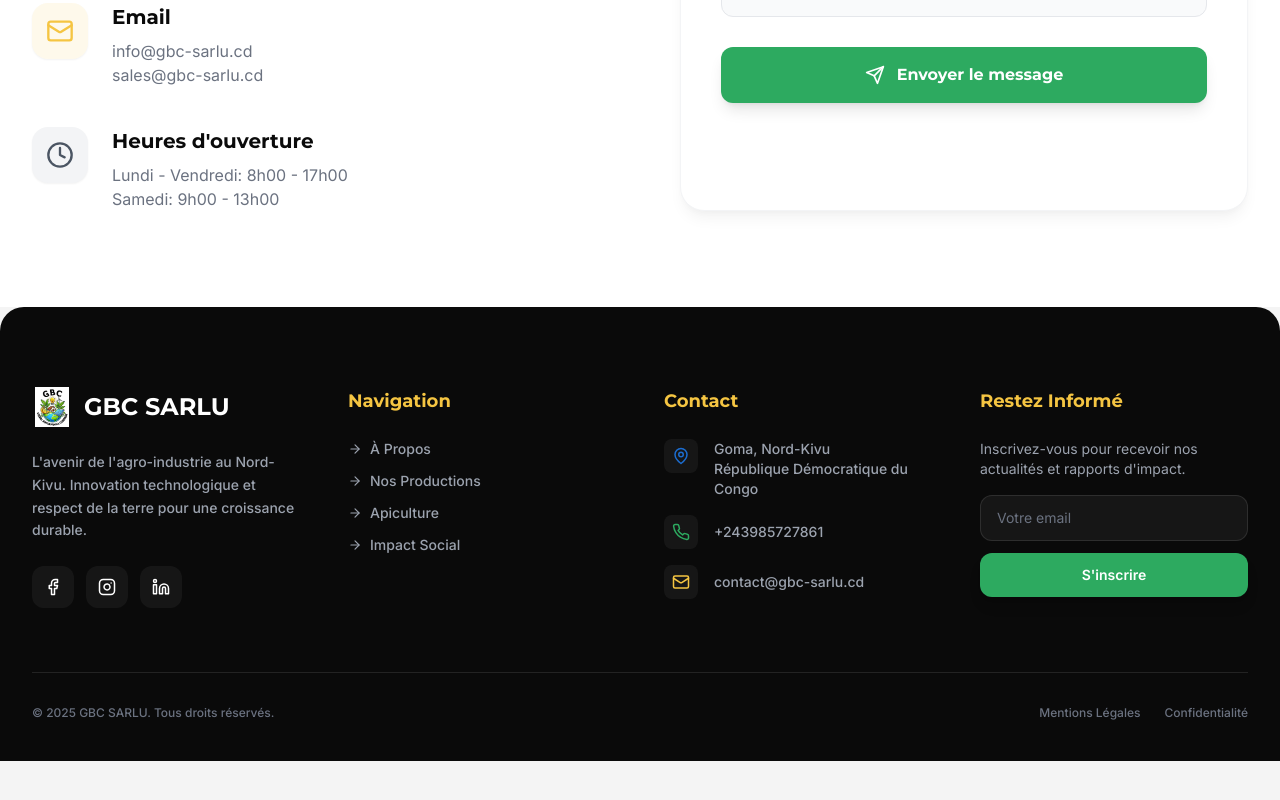
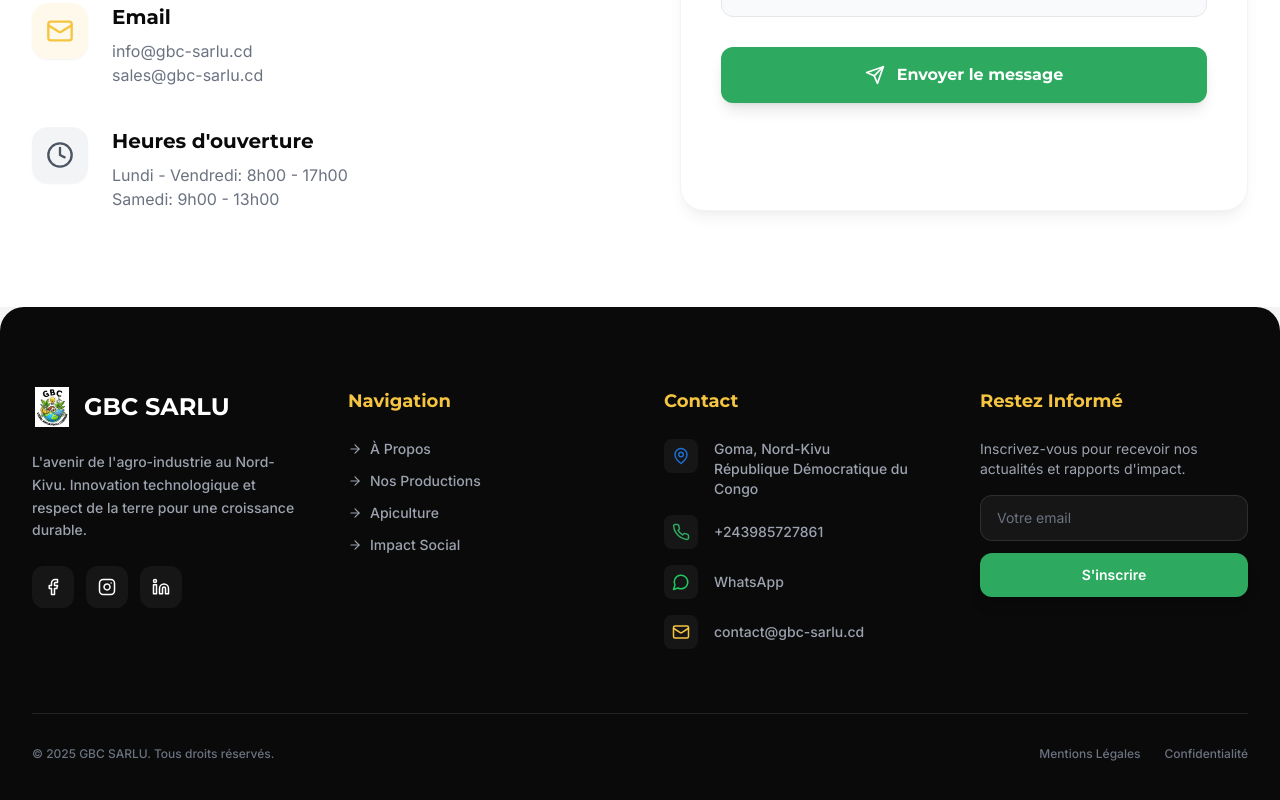
Before and after one commit to Benedicto-m/GBC, a React (Vite) app: page /contact in a window 1280 px wide. Shown: the part 1143-1943 px from the top of the page. Before the commit the page ends 1904 px from the top, so only its background shows below. Built offline with nearby package versions, Linux system fonts and the light colour scheme.

Commit message:
changes de whatsapp

```diff
--- a/src/components/Footer.jsx
+++ b/src/components/Footer.jsx
@@ -1,6 +1,6 @@
 import React from 'react';
 import { Link } from 'react-router-dom';
-import { Mail, Phone, MapPin, Facebook, Instagram, Linkedin, ArrowRight } from 'lucide-react';
+import { Mail, Phone, MapPin, Facebook, Instagram, Linkedin, ArrowRight, MessageCircle } from 'lucide-react';
 import logo from './img/logo.webp';
 import { useLanguage } from '../context/LanguageContext';
 import { fr } from '../translations/fr';
@@ -67,6 +67,19 @@
                 <a href="tel:+243985727861" className="hover:text-gbc-green transition-colors">+243985727861</a>
               </li>
               <li className="flex items-center gap-4">
+                <div className="p-2 bg-white/5 rounded-lg text-green-500">
+                   <MessageCircle size={18} />
+                </div>
+                <a
+                  href="https://wa.me/243985727861"
+                  target="_blank"
+                  rel="noopener noreferrer"
+                  className="hover:text-gbc-green transition-colors"
+                >
+                  WhatsApp
+                </a>
+              </li>
+              <li className="flex items-center gap-4">
                 <div className="p-2 bg-white/5 rounded-lg text-gbc-yellow">
                    <Mail size={18} />
                 </div>
```
